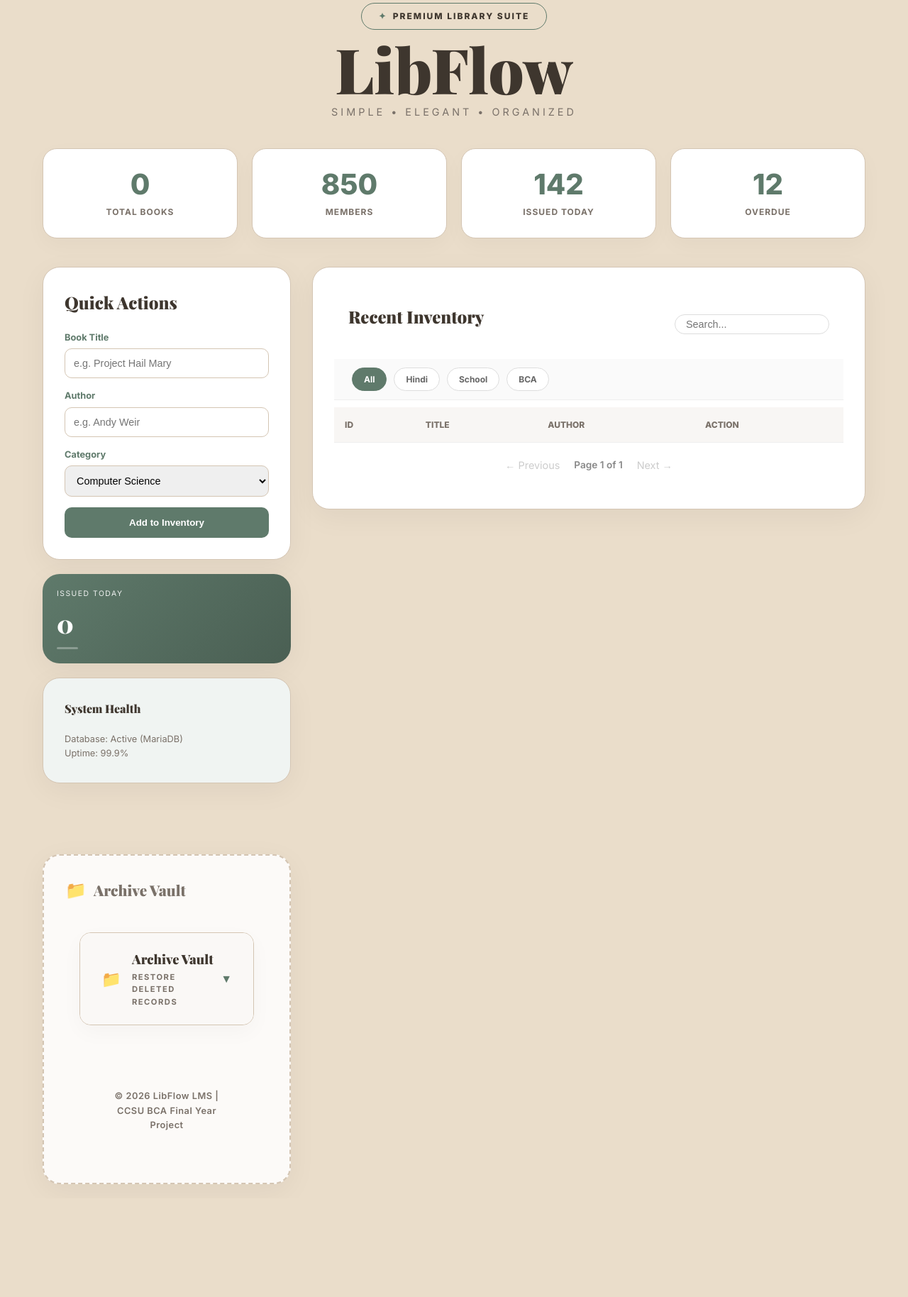
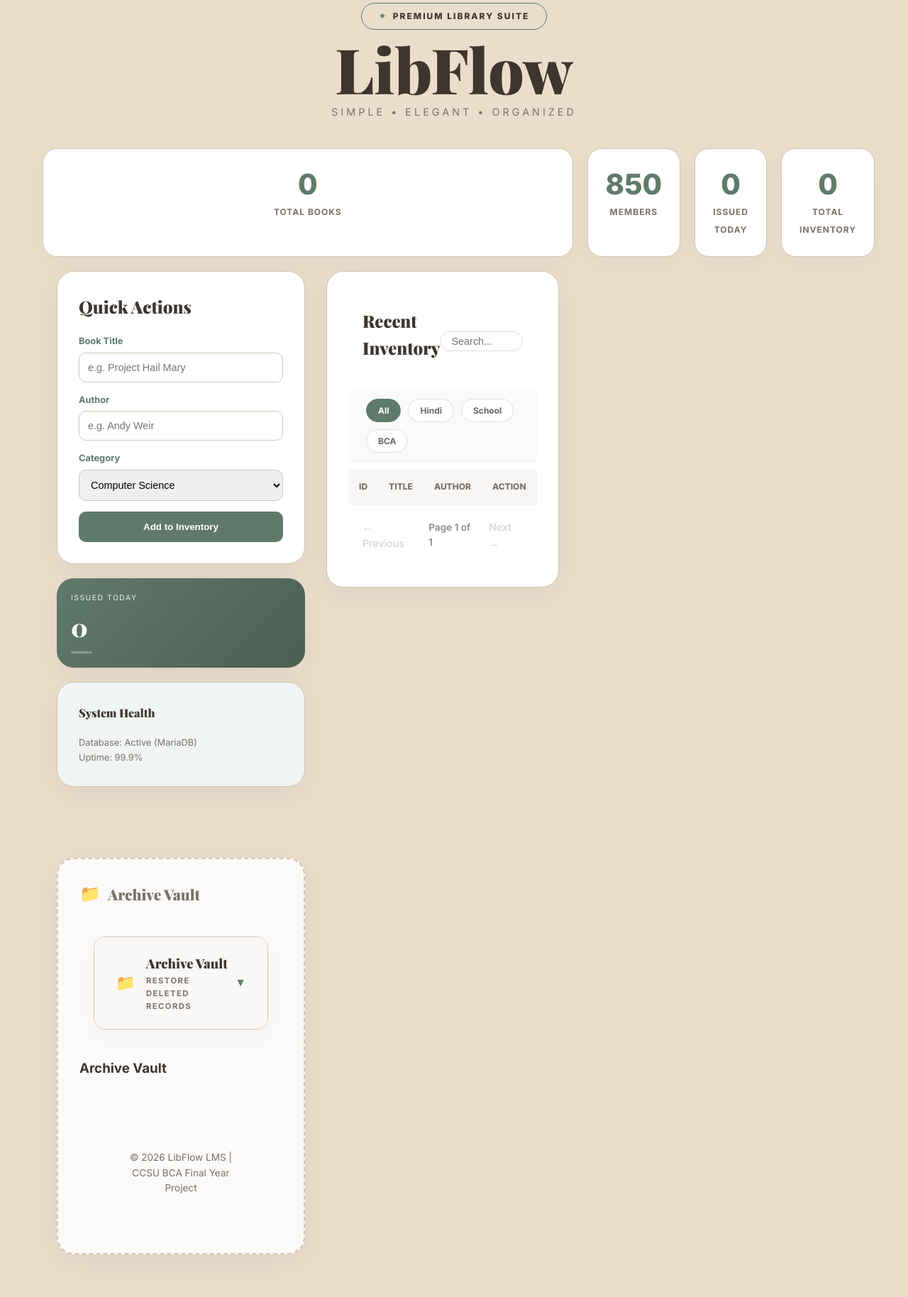
Before and after one commit to Krishna-2323/LibFlow-V2, a Flask app: page / in a window 1280 px wide. Shown: the part 127-1955 px from the top of the page at 71% size. Before the commit the page ends 1796 px from the top, so only its background shows below. Run offline with Flask 3, Linux system fonts and the light colour scheme; data that the repository does not hold is empty; some libraries are stand-ins or nearby versions.

Commit message:
Update index.html

```diff
--- a/templates/index.html
+++ b/templates/index.html
@@ -266,7 +266,7 @@ details summary:hover { background: #f3efeb !important; }
 
 <div class="stat-card">
     <div class="stat-window">
-            <div class="stat-move" data-target="142">
+        <div class="stat-move" data-target="{{ issued_today }}">
             <h3>0</h3>
             <h3 class="counting-number">0</h3>
         </div>
@@ -276,15 +276,12 @@ details summary:hover { background: #f3efeb !important; }
 
 <div class="stat-card">
     <div class="stat-window">
-            <div class="stat-move" data-target="12">
+        <div class="stat-move" data-target="{{ total_count }}">
             <h3>0</h3>
             <h3 class="counting-number">0</h3>
         </div>
     </div>
-        <span>Overdue</span>
-    </div>
-</div>
-
+    <span>Total Inventory</span> </div>
 <div class="main-container">
     <div class="sidebar">
         <div class="card">
@@ -444,11 +441,11 @@ details summary:hover { background: #f3efeb !important; }
     </details>
 </div>
 
-
-<footer style="text-align: center; padding-bottom: 40px; color: var(--text-muted); font-size: 0.8rem; font-weight: 600; letter-spacing: 0.5px;">
-    &copy; 2026 LibFlow LMS | CCSU BCA Final Year Project
+<div class="archive-vault">
+    <h3>Archive Vault</h3>
+    <footer style="text-align: center; margin-top: 50px;">
+    © 2026 LibFlow LMS | CCSU BCA Final Year Project
 </footer>
-
 <script>
     window.addEventListener('load', () => {
         const movers = document.querySelectorAll('.stat-move');
```
Lines whose indentation alone changed are shown as unchanged.
